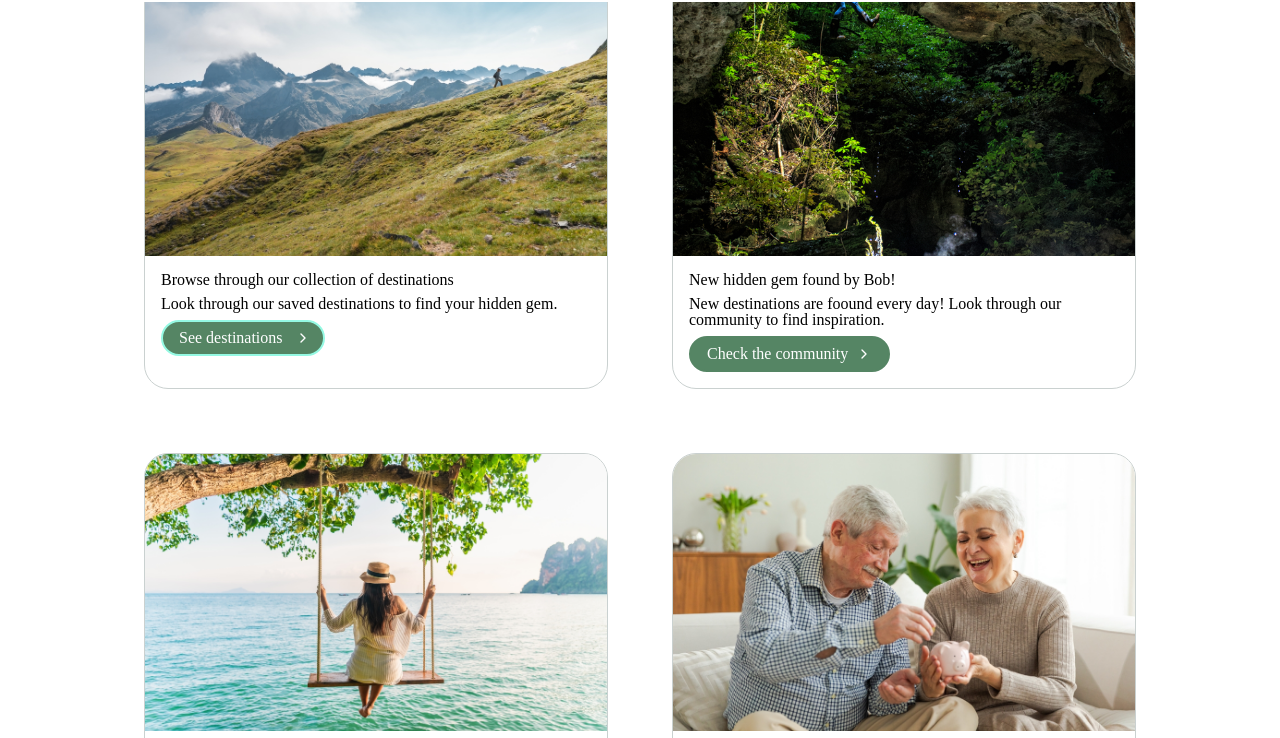
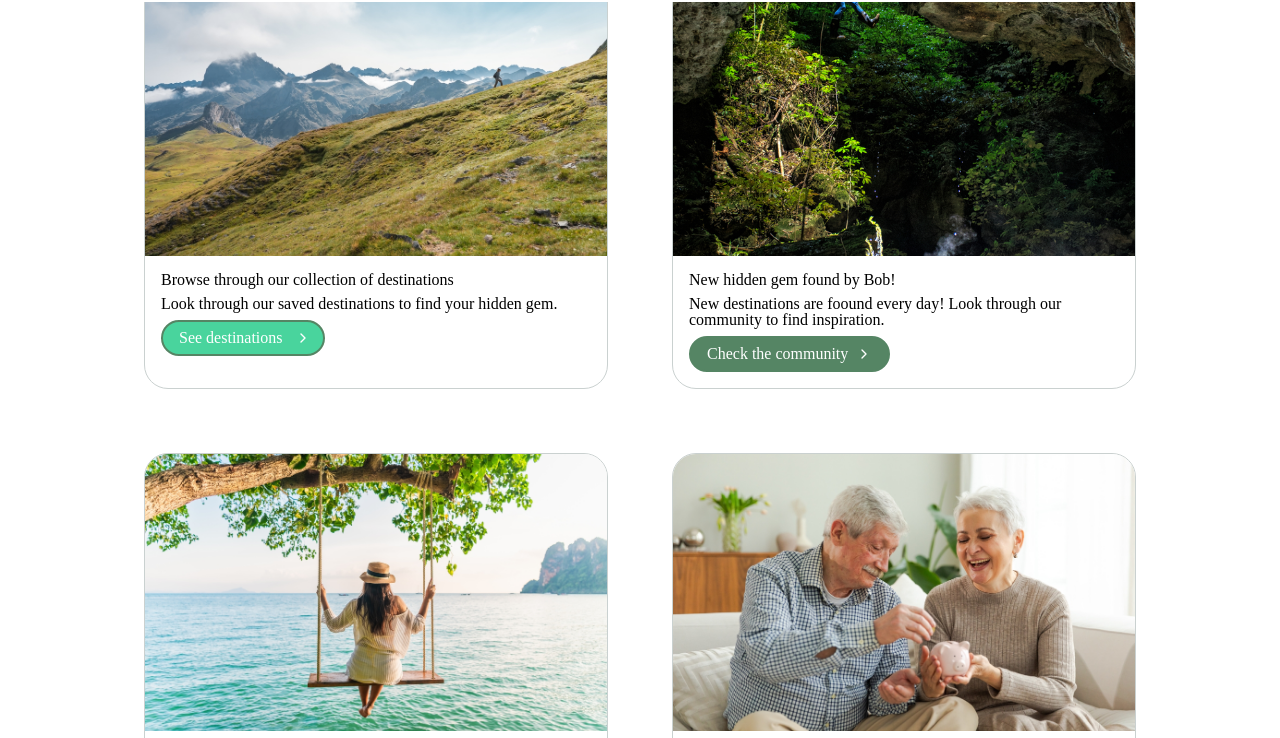
Before and after one commit to sleipner01/DECO7140, a website with bundled scripts: page assessment/index.html in a window 1280 px wide. In both pictures the pointer is over the link "See destinations". Shown: the part 678-1416 px from the top of the page. Built offline with nearby package versions, Linux system fonts and the light colour scheme.

Commit message:
style: new button hover/focus effect Changing focus and hover effect to make it more visible. Changing focus ring to a color within the theme instead of standard blue

```diff
--- a/assessment/css/components.css
+++ b/assessment/css/components.css
@@ -153,7 +153,8 @@
 .button:hover,
 .button:focus-visible {
   color: var(--color-white);
-  border-color: var(--color-aquamarine);
+  background-color: var(--color-emerald);
+  outline-color: var(--color-wenge);
 }
 
 .button:hover .wrapper-svg,
```
